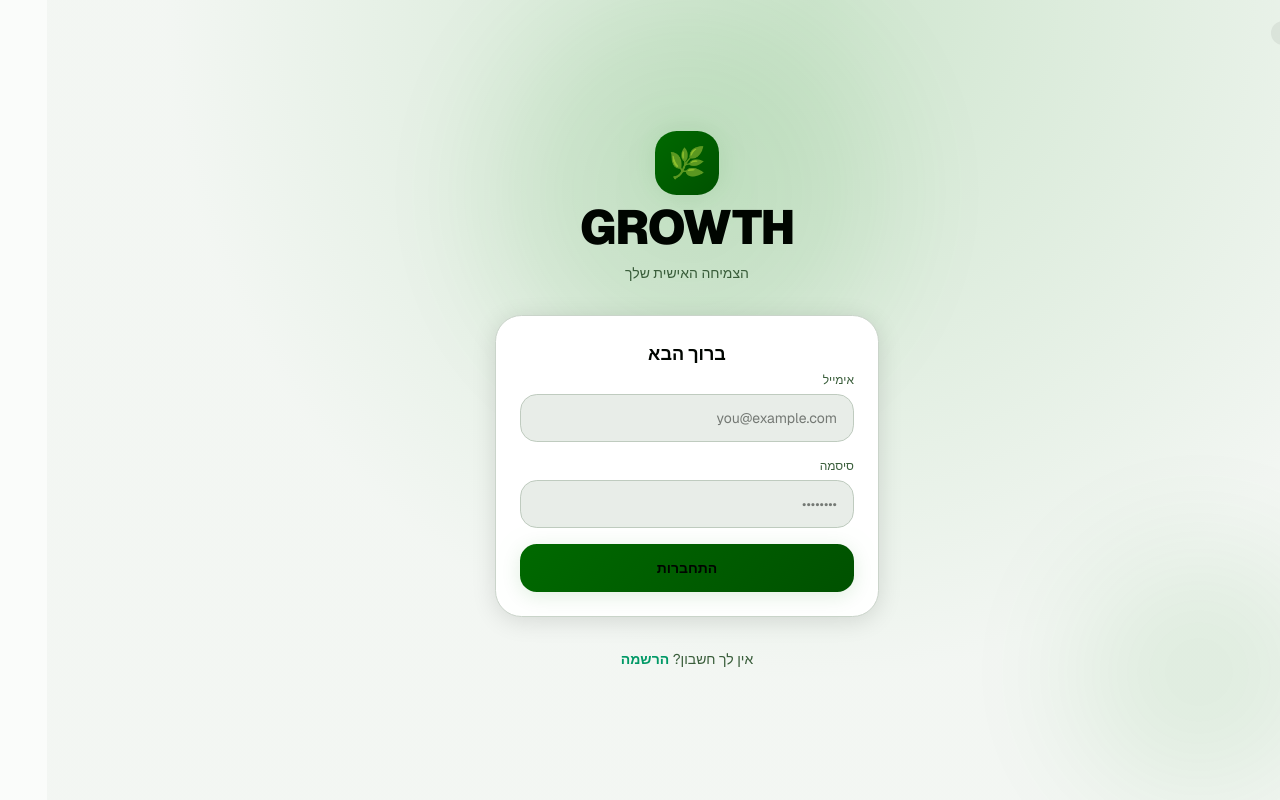
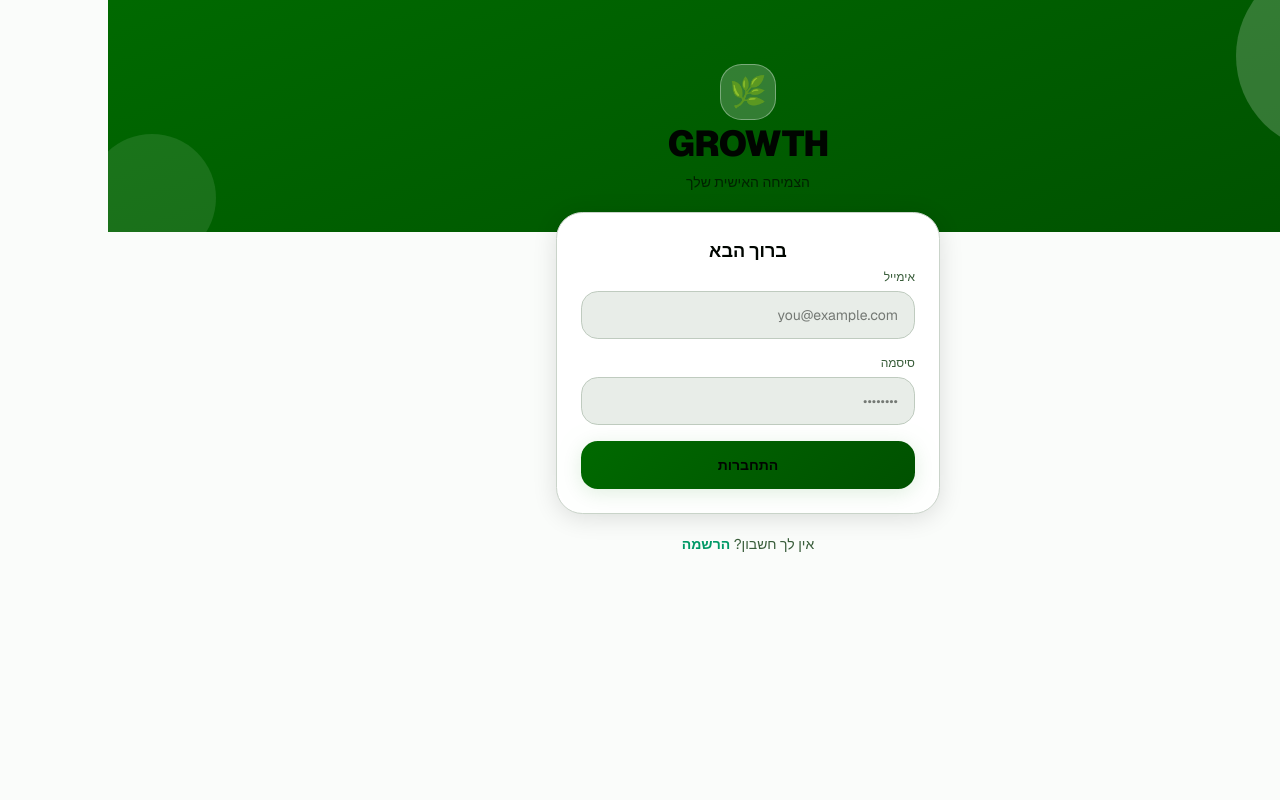
Before and after one commit to Rg707070/growth-claude, a Next.js app: page /login in a window 1280 px wide. Built offline with nearby package versions, Linux system fonts and the light colour scheme.

Commit message:
Update auth pages to clean white + green design

```diff
--- a/src/app/(auth)/login/page.tsx
+++ b/src/app/(auth)/login/page.tsx
@@ -26,33 +26,35 @@ export default function LoginPage() {
   }
 
   return (
-    <div className="min-h-screen flex flex-col items-center justify-center px-6 relative overflow-hidden"
-      style={{ background: 'radial-gradient(ellipse at 60% 0%, var(--c-page-top) 0%, var(--c-page-bg) 60%)' }}
-    >
-      {/* Decorative blobs */}
-      <div className="absolute top-0 left-1/2 -translate-x-1/2 w-96 h-96 rounded-full opacity-10 blur-3xl pointer-events-none"
-        style={{ background: 'var(--primary)' }} />
-      <div className="absolute bottom-0 right-0 w-64 h-64 rounded-full opacity-8 blur-3xl pointer-events-none"
-        style={{ background: 'var(--primary)' }} />
+    <div className="min-h-screen flex flex-col" style={{ background: 'var(--background)' }}>
+
+      {/* Green top banner */}
+      <div className="relative flex flex-col items-center justify-end pb-10 pt-16 px-6 overflow-hidden"
+        style={{ background: 'linear-gradient(160deg, var(--c-hero-start) 0%, var(--c-hero-end) 100%)', minHeight: '220px' }}>
+        {/* subtle circle decoration */}
+        <div className="absolute top-[-40px] right-[-40px] w-48 h-48 rounded-full opacity-20"
+          style={{ background: 'white' }} />
+        <div className="absolute bottom-[-30px] left-[-20px] w-32 h-32 rounded-full opacity-10"
+          style={{ background: 'white' }} />
 
         <div className="absolute top-5 start-5 z-10"><LangToggle /></div>
 
-      <div className="w-full max-w-sm space-y-8 relative z-10">
-        {/* Logo */}
-        <div className="text-center space-y-3">
-          <div className="inline-flex items-center justify-center w-16 h-16 rounded-2xl mb-2"
-            style={{ background: 'linear-gradient(135deg, var(--c-hero-start), var(--c-hero-end))', boxShadow: '0 0 32px var(--c-primary-glow)' }}>
+        <div className="relative z-10 text-center space-y-2">
+          <div className="inline-flex items-center justify-center w-14 h-14 rounded-2xl mb-1"
+            style={{ background: 'rgba(255,255,255,0.2)', border: '1.5px solid rgba(255,255,255,0.35)' }}>
             <span className="text-3xl">🌿</span>
           </div>
-          <h1 className="text-5xl font-black tracking-tight" style={{ color: 'var(--foreground)', textShadow: 'none' }}>
-            GROWTH
-          </h1>
-          <p className="text-sm" style={{ color: 'var(--muted-foreground)' }}>{t('tagline')}</p>
+          <h1 className="text-4xl font-black tracking-tight text-white">GROWTH</h1>
+          <p className="text-sm text-white/70">{t('tagline')}</p>
+        </div>
       </div>
 
+      {/* White content area */}
+      <div className="flex-1 flex flex-col items-center px-6 -mt-5 relative z-10">
+        <div className="w-full max-w-sm space-y-5">
           {/* Form card */}
           <div className="rounded-3xl p-6 space-y-4"
-          style={{ background: 'var(--c-fab-sheet)', border: '1px solid var(--c-border)', backdropFilter: 'blur(16px)', boxShadow: '0 4px 24px var(--c-shadow-lg)' }}>
+            style={{ background: 'var(--c-fab-sheet)', border: '1px solid var(--c-border)', boxShadow: '0 4px 24px var(--c-shadow-lg)' }}>
             <h2 className="font-bold text-lg text-center mb-1" style={{ color: 'var(--foreground)' }}>{t('loginTitle')}</h2>
 
             <form onSubmit={handleLogin} className="space-y-4">
@@ -105,7 +107,7 @@ export default function LoginPage() {
             </form>
           </div>
 
-        <p className="text-center text-sm" style={{ color: 'var(--muted-foreground)' }}>
+          <p className="text-center text-sm pb-8" style={{ color: 'var(--muted-foreground)' }}>
             {t('noAccount')}{' '}
             <Link href="/signup" className="text-emerald-600 font-semibold hover:text-emerald-500 transition-colors dark:text-emerald-400 dark:hover:text-emerald-300">
               {t('signup')}
@@ -113,5 +115,6 @@ export default function LoginPage() {
           </p>
         </div>
       </div>
+    </div>
   )
 }
--- a/src/app/(auth)/signup/page.tsx
+++ b/src/app/(auth)/signup/page.tsx
@@ -41,91 +41,109 @@ export default function SignupPage() {
   }
 
   return (
-    <div className="min-h-screen flex flex-col items-center justify-center px-6 bg-background">
-      <div className="absolute top-5 start-5">
-        <LangToggle />
+    <div className="min-h-screen flex flex-col" style={{ background: 'var(--background)' }}>
+
+      {/* Green top banner */}
+      <div className="relative flex flex-col items-center justify-end pb-10 pt-16 px-6 overflow-hidden"
+        style={{ background: 'linear-gradient(160deg, var(--c-hero-start) 0%, var(--c-hero-end) 100%)', minHeight: '200px' }}>
+        <div className="absolute top-[-40px] right-[-40px] w-48 h-48 rounded-full opacity-20" style={{ background: 'white' }} />
+        <div className="absolute bottom-[-30px] left-[-20px] w-32 h-32 rounded-full opacity-10" style={{ background: 'white' }} />
+
+        <div className="absolute top-5 start-5 z-10"><LangToggle /></div>
+
+        <div className="relative z-10 text-center space-y-2">
+          <div className="inline-flex items-center justify-center w-14 h-14 rounded-2xl mb-1"
+            style={{ background: 'rgba(255,255,255,0.2)', border: '1.5px solid rgba(255,255,255,0.35)' }}>
+            <span className="text-3xl">🌿</span>
+          </div>
+          <h1 className="text-4xl font-black tracking-tight text-white">GROWTH</h1>
+          <p className="text-sm text-white/70">{t('tagline')}</p>
+        </div>
       </div>
 
-      <div className="w-full max-w-sm space-y-8">
-        {/* Logo */}
-        <div className="text-center space-y-2">
-          <h1 className="text-4xl font-black tracking-tight text-white">
-            GROWTH
-          </h1>
-          <p className="text-white/50 text-sm">{t('tagline')}</p>
-        </div>
+      {/* White content area */}
+      <div className="flex-1 flex flex-col items-center px-6 -mt-5 relative z-10">
+        <div className="w-full max-w-sm space-y-5">
+          {/* Form card */}
+          <div className="rounded-3xl p-6 space-y-4"
+            style={{ background: 'var(--c-fab-sheet)', border: '1px solid var(--c-border)', boxShadow: '0 4px 24px var(--c-shadow-lg)' }}>
+            <h2 className="font-bold text-lg text-center mb-1" style={{ color: 'var(--foreground)' }}>{t('signup')}</h2>
 
-        {/* Form */}
             <form onSubmit={handleSignup} className="space-y-4">
-          <div className="space-y-2">
-            <Label htmlFor="fullName" className="text-white/70">
-              {t('fullName')}
-            </Label>
-            <Input
-              id="fullName"
+              <div className="space-y-1.5">
+                <label className="text-xs font-medium block" style={{ color: 'var(--muted-foreground)' }}>{t('fullName')}</label>
+                <input
                   type="text"
                   autoComplete="name"
                   required
                   value={fullName}
                   onChange={(e) => setFullName(e.target.value)}
-              className="bg-white/5 border-white/10 text-white placeholder:text-white/30 h-12 rounded-xl"
                   placeholder="רותם"
+                  className="w-full h-12 rounded-xl px-4 text-sm focus:outline-none transition-all"
+                  style={{ background: 'var(--c-input)', border: '1px solid var(--c-input-border)', color: 'var(--foreground)' }}
+                  onFocus={(e) => (e.target.style.borderColor = 'oklch(0.55 0.20 145)')}
+                  onBlur={(e) => (e.target.style.borderColor = 'var(--c-input-border)')}
                 />
               </div>
 
-          <div className="space-y-2">
-            <Label htmlFor="email" className="text-white/70">
-              {t('email')}
-            </Label>
-            <Input
-              id="email"
+              <div className="space-y-1.5">
+                <label className="text-xs font-medium block" style={{ color: 'var(--muted-foreground)' }}>{t('email')}</label>
+                <input
                   type="email"
                   autoComplete="email"
                   required
                   value={email}
                   onChange={(e) => setEmail(e.target.value)}
-              className="bg-white/5 border-white/10 text-white placeholder:text-white/30 h-12 rounded-xl"
                   placeholder="you@example.com"
+                  className="w-full h-12 rounded-xl px-4 text-sm focus:outline-none transition-all"
+                  style={{ background: 'var(--c-input)', border: '1px solid var(--c-input-border)', color: 'var(--foreground)' }}
+                  onFocus={(e) => (e.target.style.borderColor = 'oklch(0.55 0.20 145)')}
+                  onBlur={(e) => (e.target.style.borderColor = 'var(--c-input-border)')}
                 />
               </div>
 
-          <div className="space-y-2">
-            <Label htmlFor="password" className="text-white/70">
-              {t('password')}
-            </Label>
-            <Input
-              id="password"
+              <div className="space-y-1.5">
+                <label className="text-xs font-medium block" style={{ color: 'var(--muted-foreground)' }}>{t('password')}</label>
+                <input
                   type="password"
                   autoComplete="new-password"
                   required
                   minLength={6}
                   value={password}
                   onChange={(e) => setPassword(e.target.value)}
-              className="bg-white/5 border-white/10 text-white placeholder:text-white/30 h-12 rounded-xl"
                   placeholder="••••••••"
+                  className="w-full h-12 rounded-xl px-4 text-sm focus:outline-none transition-all"
+                  style={{ background: 'var(--c-input)', border: '1px solid var(--c-input-border)', color: 'var(--foreground)' }}
+                  onFocus={(e) => (e.target.style.borderColor = 'oklch(0.55 0.20 145)')}
+                  onBlur={(e) => (e.target.style.borderColor = 'var(--c-input-border)')}
                 />
               </div>
 
               {error && (
-            <p className="text-red-400 text-sm text-center">{error}</p>
+                <div className="rounded-xl px-4 py-3 text-sm text-red-600 text-center dark:text-red-300" style={{ background: 'oklch(0.65 0.22 25 / 12%)', border: '1px solid oklch(0.65 0.22 25 / 25%)' }}>
+                  {error}
+                </div>
               )}
 
-          <Button
+              <button
                 type="submit"
                 disabled={loading}
-            className="w-full h-12 rounded-xl bg-white text-black font-semibold hover:bg-white/90 transition-all"
+                className="w-full h-12 rounded-xl font-semibold text-sm text-white transition-all disabled:opacity-60 active:scale-[0.98]"
+                style={{ background: 'linear-gradient(135deg, var(--c-hero-start), var(--c-hero-end))', boxShadow: '0 4px 20px var(--c-primary-glow)' }}
               >
                 {loading ? '...' : t('signup')}
-          </Button>
+              </button>
             </form>
+          </div>
 
-        <p className="text-center text-white/50 text-sm">
+          <p className="text-center text-sm pb-8" style={{ color: 'var(--muted-foreground)' }}>
             {t('hasAccount')}{' '}
-          <Link href="/login" className="text-white font-medium hover:underline">
+            <Link href="/login" className="text-emerald-600 font-semibold hover:text-emerald-500 transition-colors dark:text-emerald-400 dark:hover:text-emerald-300">
               {t('login')}
             </Link>
           </p>
         </div>
       </div>
+    </div>
   )
 }
```
Lines whose indentation alone changed are shown as unchanged.
